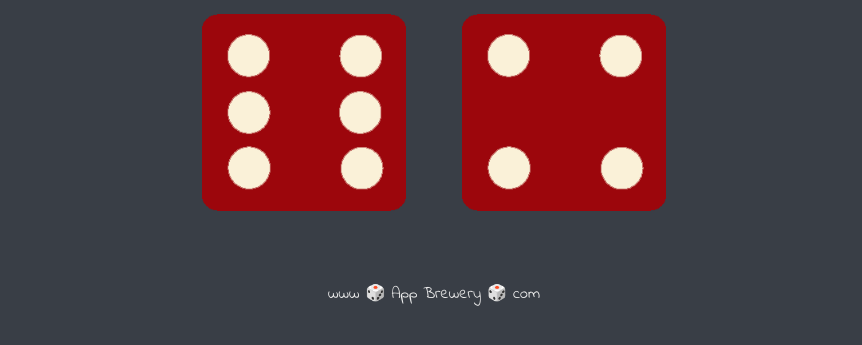
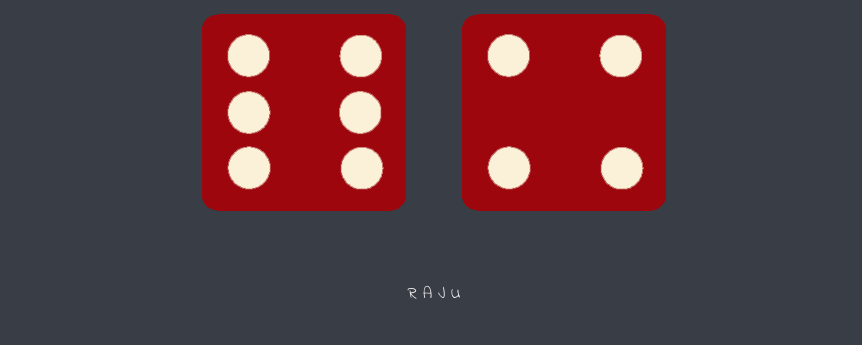
Before and after one commit to rajup-dev/autodicegame, a plain HTML site: page index.html in a window 1280 px wide. Shown: the part 321-666 px from the top of the page, without its empty margins (206-1068 px from the left). Drawn offline with Linux system fonts and the light colour scheme.

Commit message:
Update index.html

```diff
--- a/index.html
+++ b/index.html
@@ -28,6 +28,6 @@
   </body>
 
   <footer>
-    www 🎲 App Brewery 🎲 com
+    R A J U
   </footer>
 </html>
```
